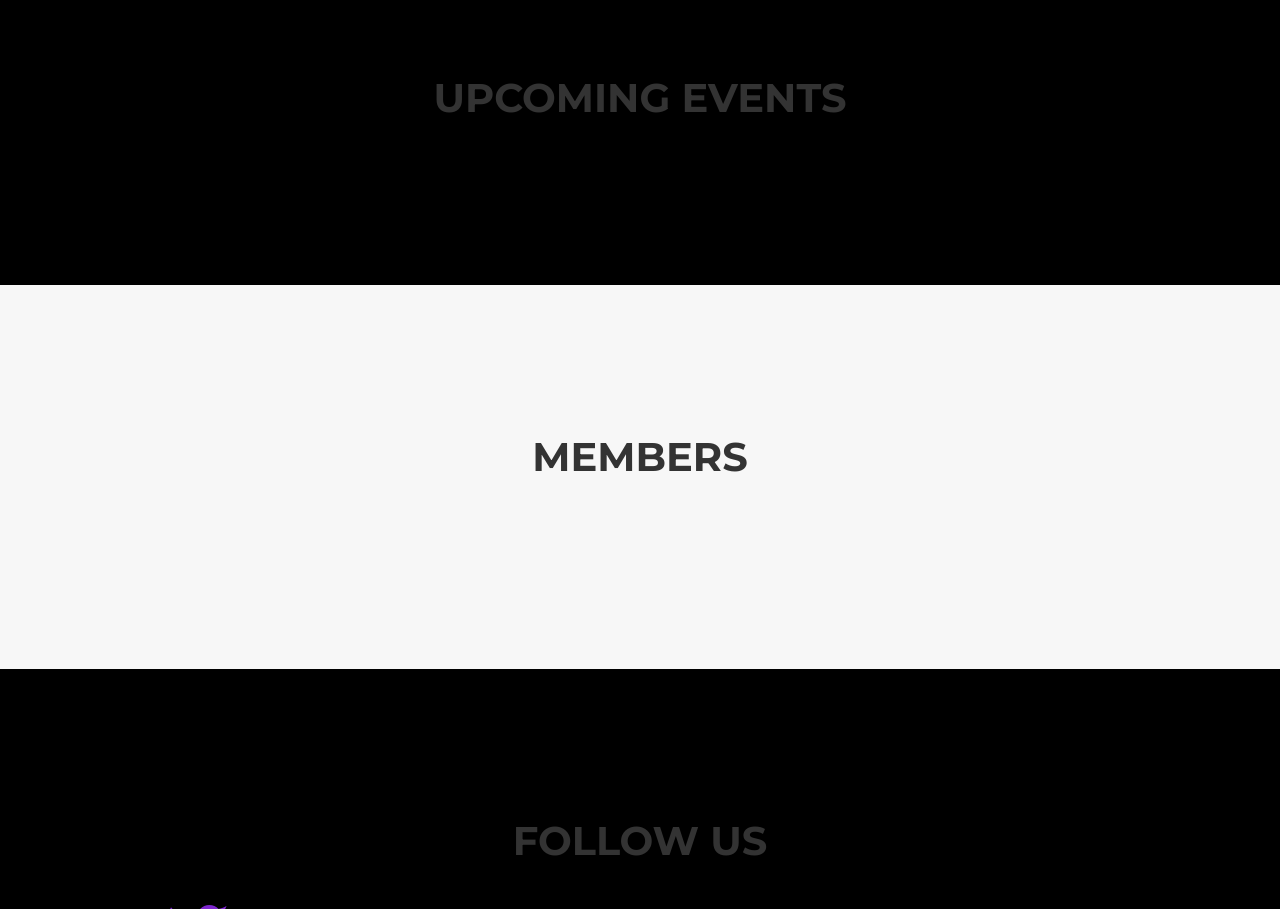
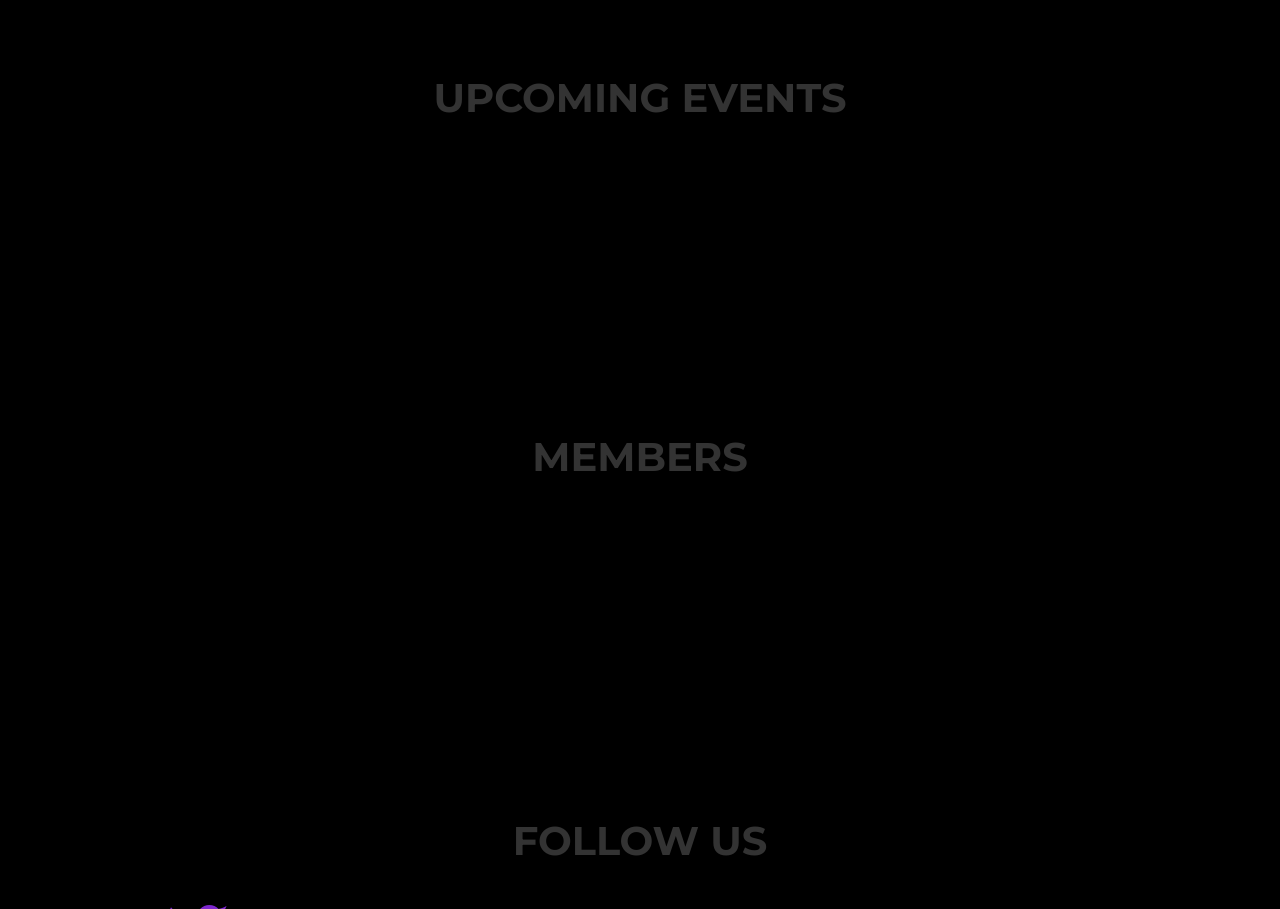
Before and after one commit to aishprr/counterpointwww, a Django app: page / in a window 1280 px wide. Shown: the part 1999-2908 px from the top of the page. Run offline with Django 3.2, Linux system fonts and the light colour scheme; data that the repository does not hold is empty; some libraries are stand-ins or nearby versions; some web fonts are replaced.

Commit message:
members background

```diff
--- a/application/templates/application/index.html
+++ b/application/templates/application/index.html
@@ -112,7 +112,7 @@ We take pride in our unique song selections, ranging in genre from barbershop to
 
     <!-- Members Section -->
 
-    <section id="portfolio" class="bg-light-gray">
+    <section id="portfolio">
         <div class="container">
             <div class="row">
                 <div class="col-lg-12 text-center">
```
